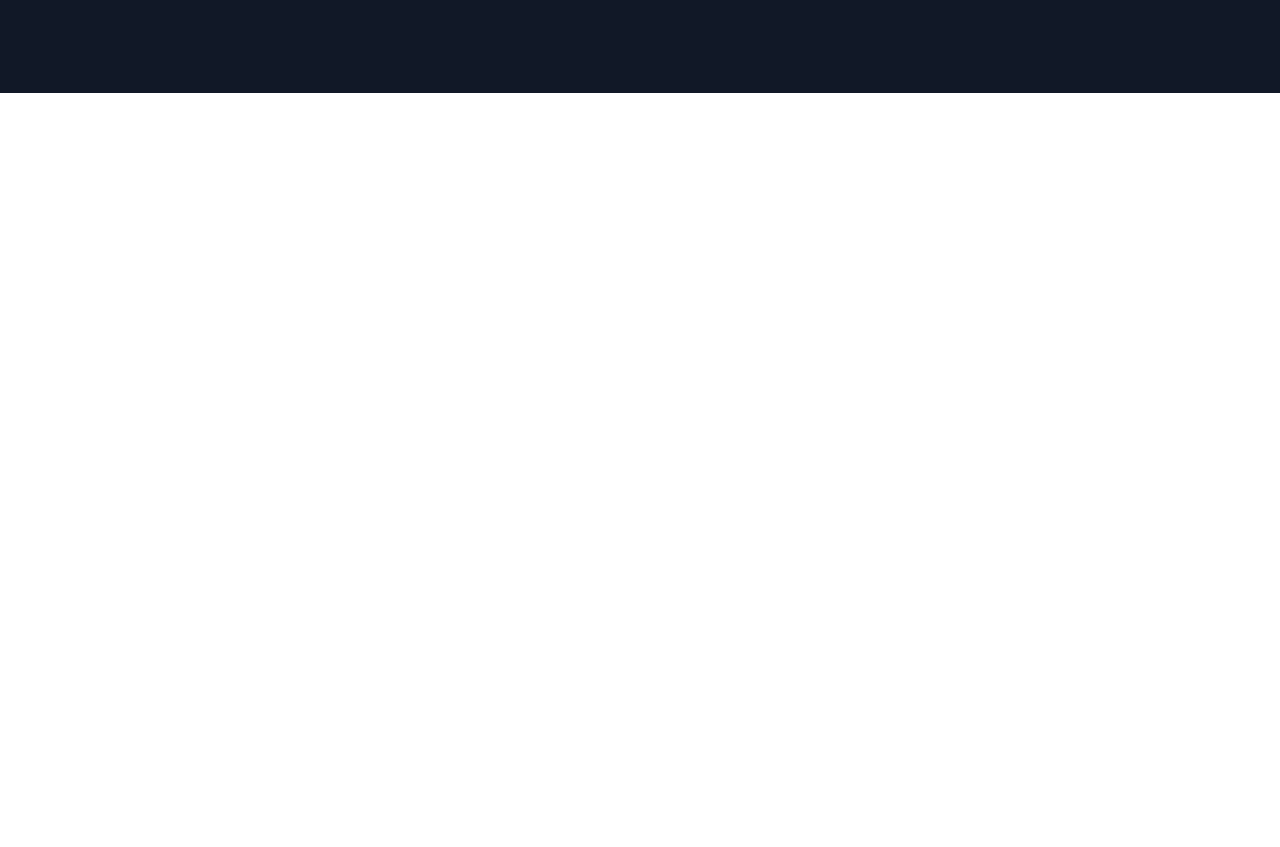
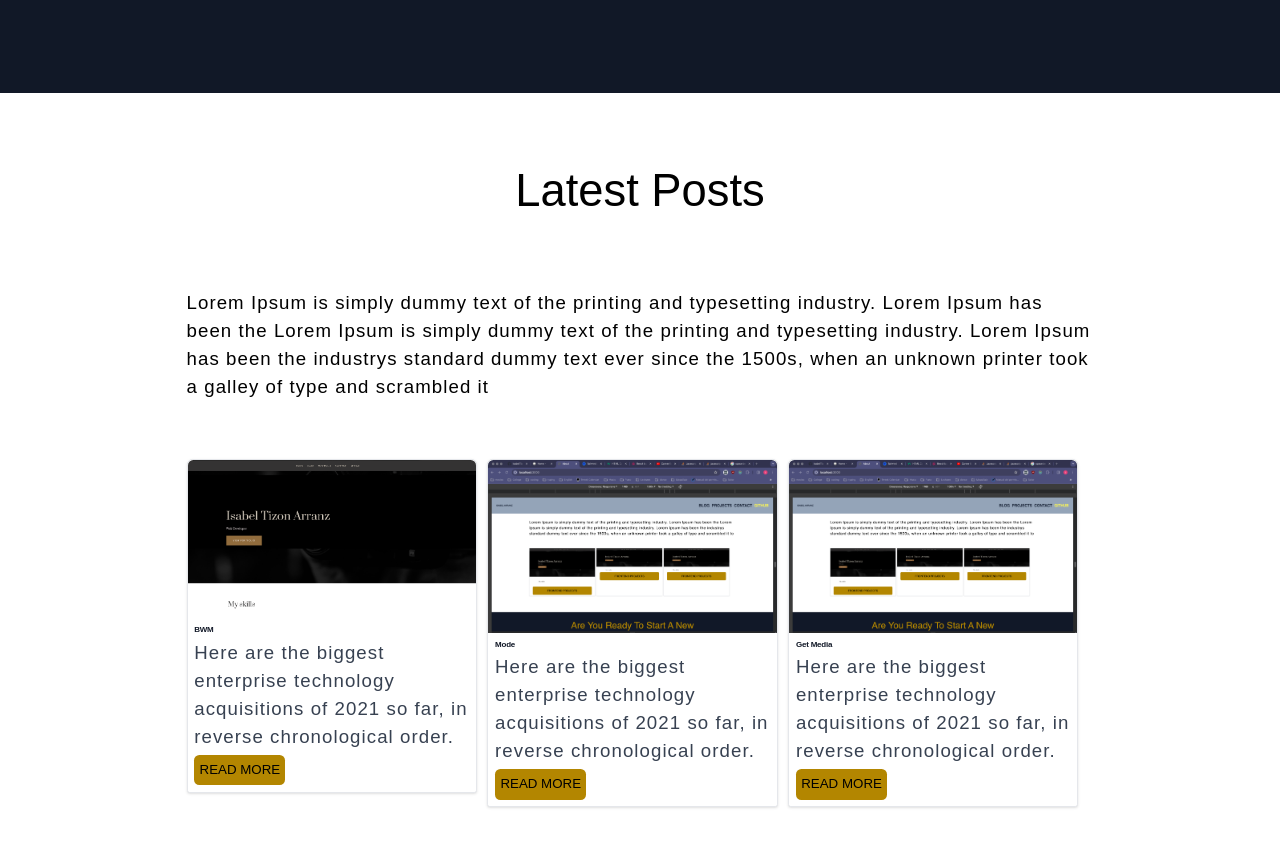
Before and after one commit to IsabelTizon/react-portfolio, a Next.js app: page /blog in a window 1280 px wide. Shown: the part 251-1098 px from the top of the page. Before the commit the page ends 800 px from the top, so only its background shows below. Built offline with nearby package versions, Linux system fonts and the light colour scheme.

Commit message:
cards latest posts on blog page

```diff
--- a/src/app/blog/page.js
+++ b/src/app/blog/page.js
@@ -1,4 +1,6 @@
-import React from "react";
+import { myProjects } from "../../components/projects";
+
+import Image from "next/image";
 import Link from "next/link";
 
 export const metadata = {
@@ -16,6 +18,61 @@ const blog = () => {
 					</h1>
 				</div>
 			</div>
+			<div className="flex justify-center">
+				<h2 className="capitalize p-10 md:p-42 lg:p-40 xl:p-[12rem] 2xl:p-[55rem]">
+					Latest posts
+				</h2>
+			</div>
+			<p className="pb-40 px-10 md:px-[15rem] lg:px-[25rem] xl:px-[35rem] 2xl:px-[55rem]">
+				Lorem Ipsum is simply dummy text of the printing and
+				typesetting industry. Lorem Ipsum has been the Lorem
+				Ipsum is simply dummy text of the printing and
+				typesetting industry. Lorem Ipsum has been the
+				industrys standard dummy text ever since the 1500s,
+				when an unknown printer took a galley of type and
+				scrambled it
+			</p>
+
+			<div className="px-10 md:px-[15rem] lg:px-[25rem] xl:px-[35rem] 2xl:px-[55rem] xl:pb-[15rem] 2xl:pb-[20rem]  rounded-t-2xl">
+				{/* */}
+				<div className="flex flex-row gap-8">
+					{myProjects.slice(-3).map((projectsItem) => (
+						<div
+							key={projectsItem.id}
+							className="w-full md:w-[32%] lg:w-[32%] xl:w-[32%] 2xl:w-[32%]"
+						>
+							<div class=" bg-white border border-gray-200 rounded-lg shadow dark:bg-gray-800 dark:border-gray-700 rounded-t-2xl">
+								<Image
+									className="h-150 w-full object-containd rounded-t-2xl"
+									width={300}
+									height={300}
+									src={projectsItem.pic}
+									alt="project picture"
+								/>
+								<div class="p-5">
+									<h3 class="mb-2 text-2xl font-bold tracking-tight text-gray-900 dark:text-white">
+										{projectsItem.name}
+									</h3>
+
+									<p class="mb-3 font-normal text-gray-700 dark:text-gray-400">
+										Here are the biggest enterprise
+										technology acquisitions of 2021 so far,
+										in reverse chronological order.
+									</p>
+									<Link
+										key={projectsItem.id}
+										href={`/projects/${projectsItem.id}`}
+									>
+										<button className="mustard">
+											read more
+										</button>
+									</Link>
+								</div>
+							</div>
+						</div>
+					))}
+				</div>
+			</div>
 		</main>
 	);
 };
```
